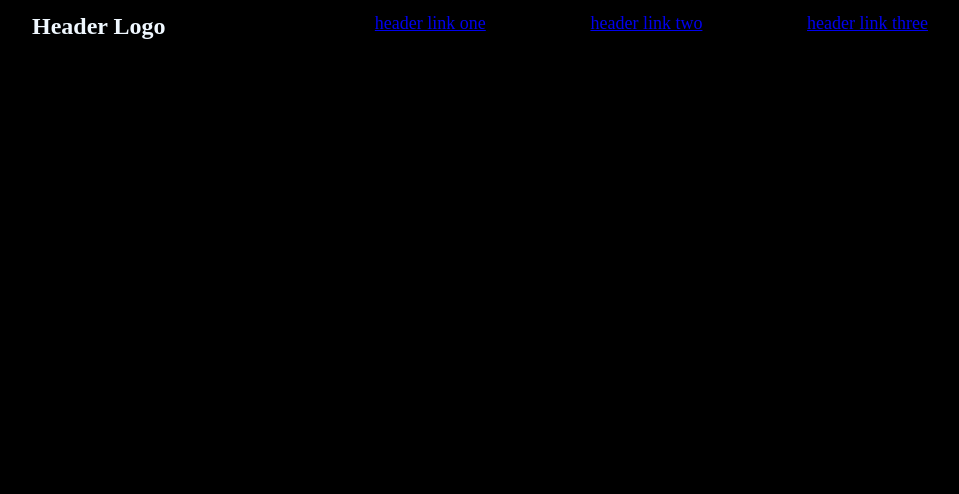
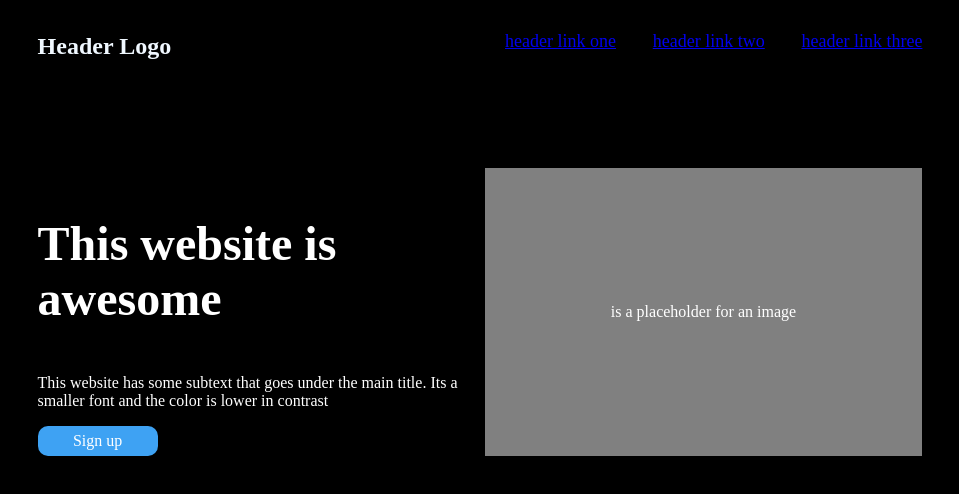
Before and after one commit to lethalcloud/first-web-project, a plain HTML site: page index.html in a window 1280 px wide. Shown: the whole page, without its empty margins (160-1119 px from the left). Drawn offline with Linux system fonts and the light colour scheme.

Commit message:
section 1 fixed and completed

```diff
--- a/index.html
+++ b/index.html
@@ -15,6 +15,34 @@
             <li><a href="2">header link two</a></li>
             <li><a href="3">header link three</a></li>
         </ul>
+    </div>
+
+
+
+    <div class="section-1">
+
+        <div class="container">
+
+            <div class="text-container">
+                <p class="title">This website is awesome</p>
+                <p>This website has some subtext that goes under the main title. Its a smaller font and the color is lower in contrast</p>
+            </div>
+
+
+            <div class="button">
+                Sign up
+            </div>
+
+        </div>
+
+
+
+
+        <div class="img">
+            <p>is a placeholder for an image</p>
+        </div>
+
+
 
     </div>
 
@@ -23,5 +51,8 @@
 
 
 
+
+
+
 </body>
 </html>
--- a/styles.css
+++ b/styles.css
@@ -1,16 +1,13 @@
 * {
-    padding: 0;
-    margin: 0;
+
     box-sizing: border-box;
 
 }
 
+body {
+    background-color: black;
+}
 
-body{
-    background-color: rgb(0, 0, 0);
-
-
-}
 
 .nav {
     margin: 1% 15% 0% 15%;
@@ -21,7 +18,7 @@ body{
 
 .logo {
     color: aliceblue;
-    flex-grow: 1;
+    flex-grow: 4;
     font-size: 24px
 }
 
@@ -31,4 +28,56 @@ body{
     flex-grow: 1;
     text-decoration: none;
     font-size: 18px;
+
 }
+
+
+.section-1 {
+    display: flex;
+
+    margin: 7% 15% 0% 15%;
+}
+
+.container {
+    display: flex;
+    flex-direction: column;
+}
+
+
+.text-container {
+    color: white;
+
+}
+
+
+
+.title {
+    font-weight: bolder;
+    font-size: 48px;
+}
+
+
+.button {
+    color: white;
+    border-radius: 10px;
+    background: rgb(62, 162, 243);
+    width: 120px;
+    height: 30px;
+    display: flex;
+    justify-content: center;
+    align-items: center;
+
+
+
+
+}
+
+.img {
+    color: white;
+    flex-grow: 1;
+    width: 700px;
+    display: flex;
+    justify-content: center;
+    align-items: center;
+    background-color: gray;
+}
```
